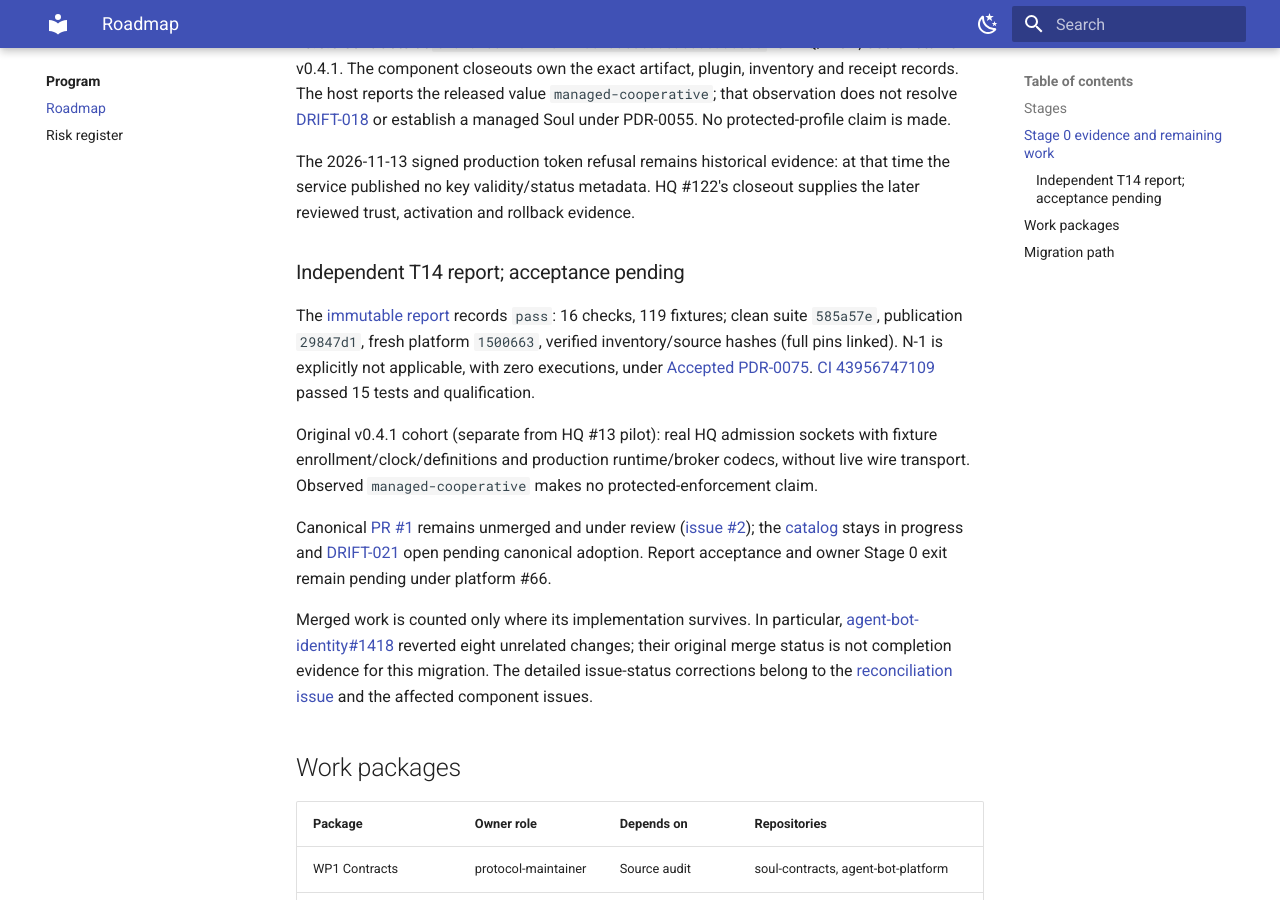
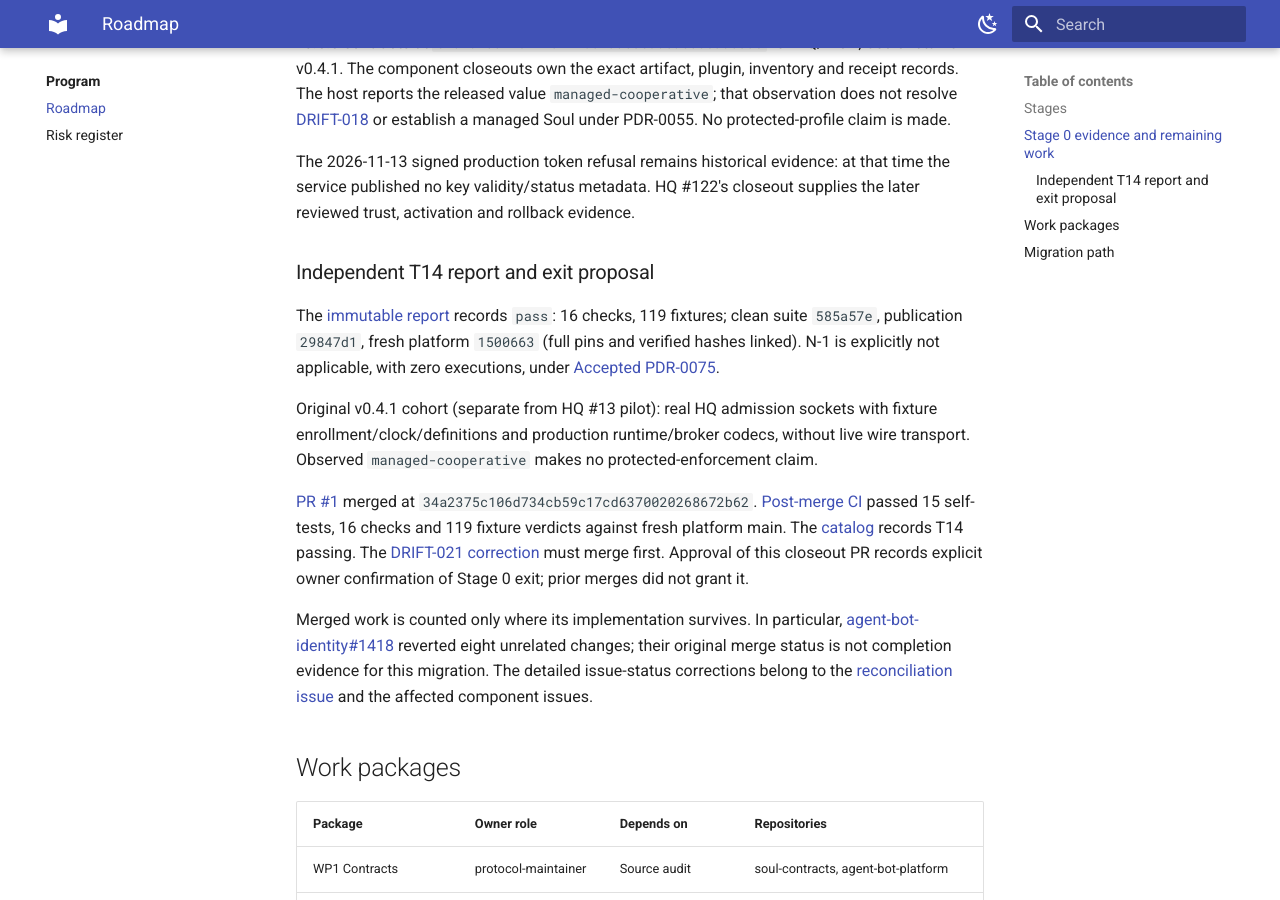
Before and after one commit to true-line/agent-bot-platform, an MkDocs documentation site: the page built from docs/10-program/roadmap.md, in a window 1280 px wide and 900 px high, scrolled down 2782 px. Built offline with MkDocs 1.6.1 and Material for MkDocs 9.7.7, drawn with Linux system fonts in a browser that asks for light colours; some of the changed text lies outside the part shown.

Commit message:
Propose Stage 0 exit with merged T14 qualification evidence
Agent-Bot-Write: ghw_1e672a29a787f886
Agent-Bot-Session: fa2486d94751

```diff
--- a/docs/10-program/roadmap.md
+++ b/docs/10-program/roadmap.md
@@ -14,7 +14,7 @@ Delivery runs in evidence-gated stages, each ending in an observable vertical sl
 
 | Stage | Planning range | Deliverable | Exit evidence | Recorded state |
 |---|---|---|---|---|
-| 0 Contract baseline | Weeks 1 to 2 | Glossary, schemas, fixtures, threat model, compatibility inventory, traceability | Shared fixtures validate in runtime and broker (T14) | In progress; reviewed 2026-11-16. Component, pilot and T14 evidence recorded; suite merge, report acceptance and owner exit pending. See [evidence and remaining work](#stage-0-evidence-and-remaining-work). |
+| 0 Contract baseline | Weeks 1 to 2 | Glossary, schemas, fixtures, threat model, compatibility inventory, traceability | Shared fixtures validate in runtime and broker (T14) | Exit evidence complete on 2026-11-16; owner confirmation is recorded through approval of the Stage 0 closeout PR linked from [#66](https://github.com/true-line/agent-bot-platform/issues/66). See [evidence](#stage-0-evidence-and-remaining-work). |
 | 1 Local vertical slice | Weeks 3 to 5 | One Soul, two members, local admission, task ledger, fake adapters | One task completes with scoped proposals and one final commitment | Exit evidence produced on 2026-11-09; the owner confirms the exit. The agent-bot-souls entry point (agent-bot-hq plan §9 row 14, [agent-bot-souls#2](https://github.com/true-line/agent-bot-souls/pull/2)) runs a lead and a specialist on fake adapters against the real HQ, with agent-bot-comms's broker plugin serving the member socket (row 13b, [agent-bot-comms#307](https://github.com/true-line/agent-bot-comms/pull/307)). In its tests the owner offers a task on HQ's control socket ([agent-bot-hq#106](https://github.com/true-line/agent-bot-hq/pull/106)), the specialist's answer is recorded as a proposal, and the lead makes one final commitment. HQ admission and the task service are plan rows 12 and 13, with T04, T05 and T20 component tests. |
 | 2a Member isolation | Weeks 6 to 7 | Caller binding on the Linux reference host, per-member principals, egress block | Hostile-member suite passes under the protected label | Not started |
 | 2b Brokered adapters | Weeks 8 to 9 | Brokered inference and service adapter, budgets, recovery, reconciliation | Unknown effects reconcile without blind replay | Not started |
@@ -58,26 +58,26 @@ The 2026-11-13 signed production token refusal remains historical evidence: at
 that time the service published no key validity/status metadata. HQ #122's
 closeout supplies the later reviewed trust, activation and rollback evidence.
 
-### Independent T14 report; acceptance pending
+### Independent T14 report and exit proposal
 
 The [immutable report](https://github.com/true-line/soul-conformance/blob/29847d194d0b227b52942e7d265c177a919930e2/reports/T14/2026-11-16-accepted-platform-main.json)
 records `pass`: 16 checks, 119 fixtures; clean suite `585a57e`, publication
-`29847d1`, fresh platform `1500663`, verified inventory/source hashes (full pins linked). N-1 is
+`29847d1`, fresh platform `1500663` (full pins and verified hashes linked). N-1 is
 explicitly not applicable, with zero executions, under
 [Accepted PDR-0075](../04-decisions/PDR-0075-t14-supported-major-inventory-and-profile-evidence.md).
-[CI 43956747109](https://github.com/true-line/soul-conformance/actions/runs/43956747109)
-passed 15 tests and qualification.
 
 Original v0.4.1 cohort (separate from HQ #13 pilot): real HQ admission
 sockets with fixture enrollment/clock/definitions and production runtime/broker
 codecs, without live wire transport. Observed `managed-cooperative` makes no
 protected-enforcement claim.
 
-Canonical [PR #1](https://github.com/true-line/soul-conformance/pull/1) remains
-unmerged and under review ([issue #2](https://github.com/true-line/soul-conformance/issues/2));
-the [catalog](../07-verification/conformance-catalog.md) stays in progress and
-[DRIFT-021](../00-governance/drift-register.md#drift-021-t14-previous-major-and-profile-evidence)
-open pending canonical adoption. Report acceptance and owner Stage 0 exit remain pending under platform #66.
+[PR #1](https://github.com/true-line/soul-conformance/pull/1) merged at
+`34a2375c106d734cb59c17cd6370020268672b62`. [Post-merge CI](https://github.com/true-line/soul-conformance/actions/runs/43959463020)
+passed 15 self-tests, 16 checks and 119 fixture verdicts against fresh platform
+main. The [catalog](../07-verification/conformance-catalog.md) records T14 passing.
+The [DRIFT-021 correction](../00-governance/drift-register.md#drift-021-t14-previous-major-and-profile-evidence) must merge first.
+Approval of this closeout PR records explicit owner confirmation of Stage 0
+exit; prior merges did not grant it.
 
 Merged work is counted only where its implementation survives. In particular,
 [agent-bot-identity#1418](https://github.com/true-line/agent-bot-identity/pull/1418)
```
Also changed, not shown: docs/00-governance/drift-register-resolved.md (+7 -1 lines), docs/00-governance/drift-register.md (+1 -2 lines), docs/04-decisions/PDR-0075-t14-supported-major-inventory-and-profile-evidence.md (+4 -4 lines), docs/07-verification/conformance-catalog.md (+1 -1 lines), docs/08-release/release-conformance-report.md (+10 -5 lines), 1 other file.
